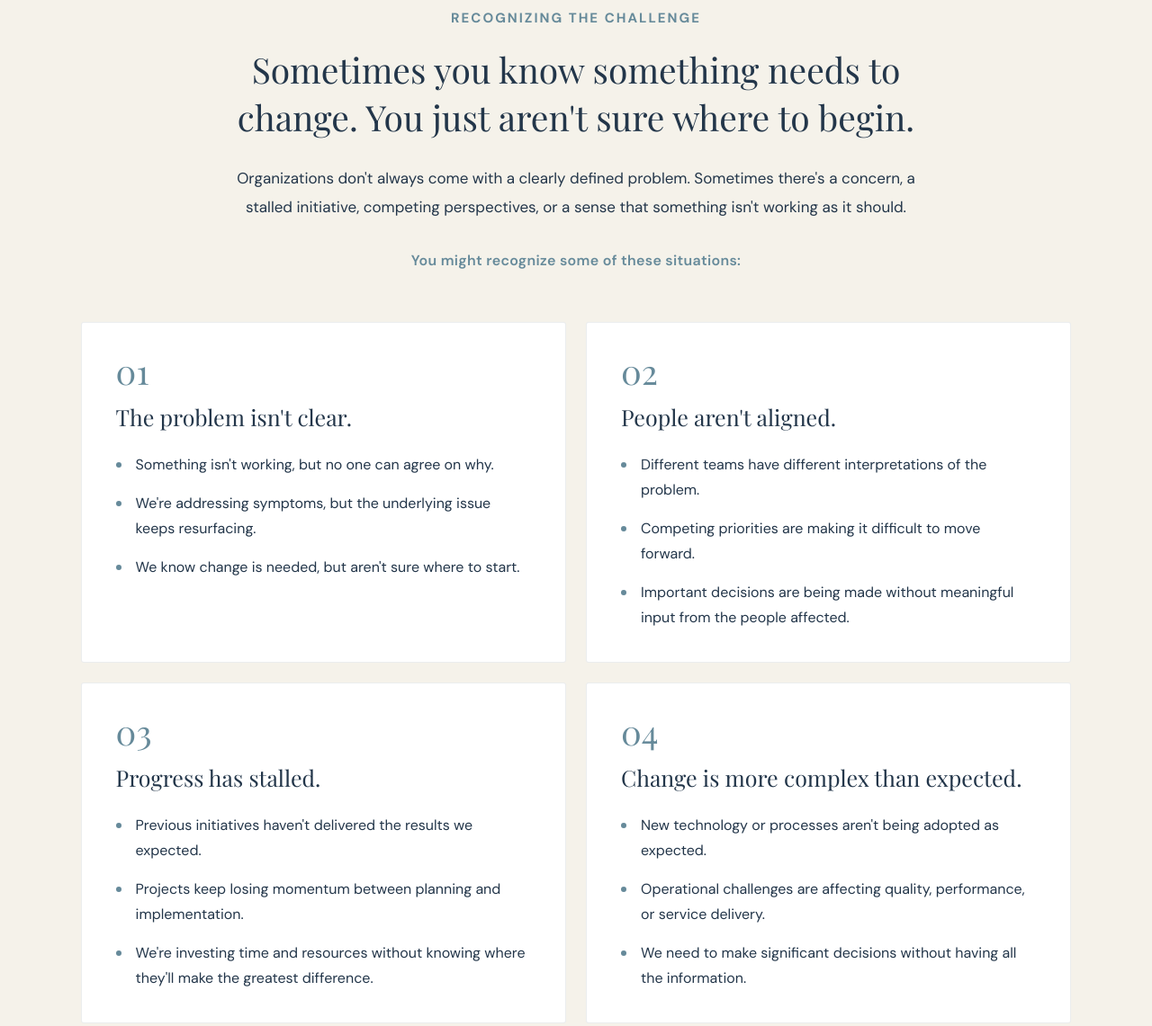
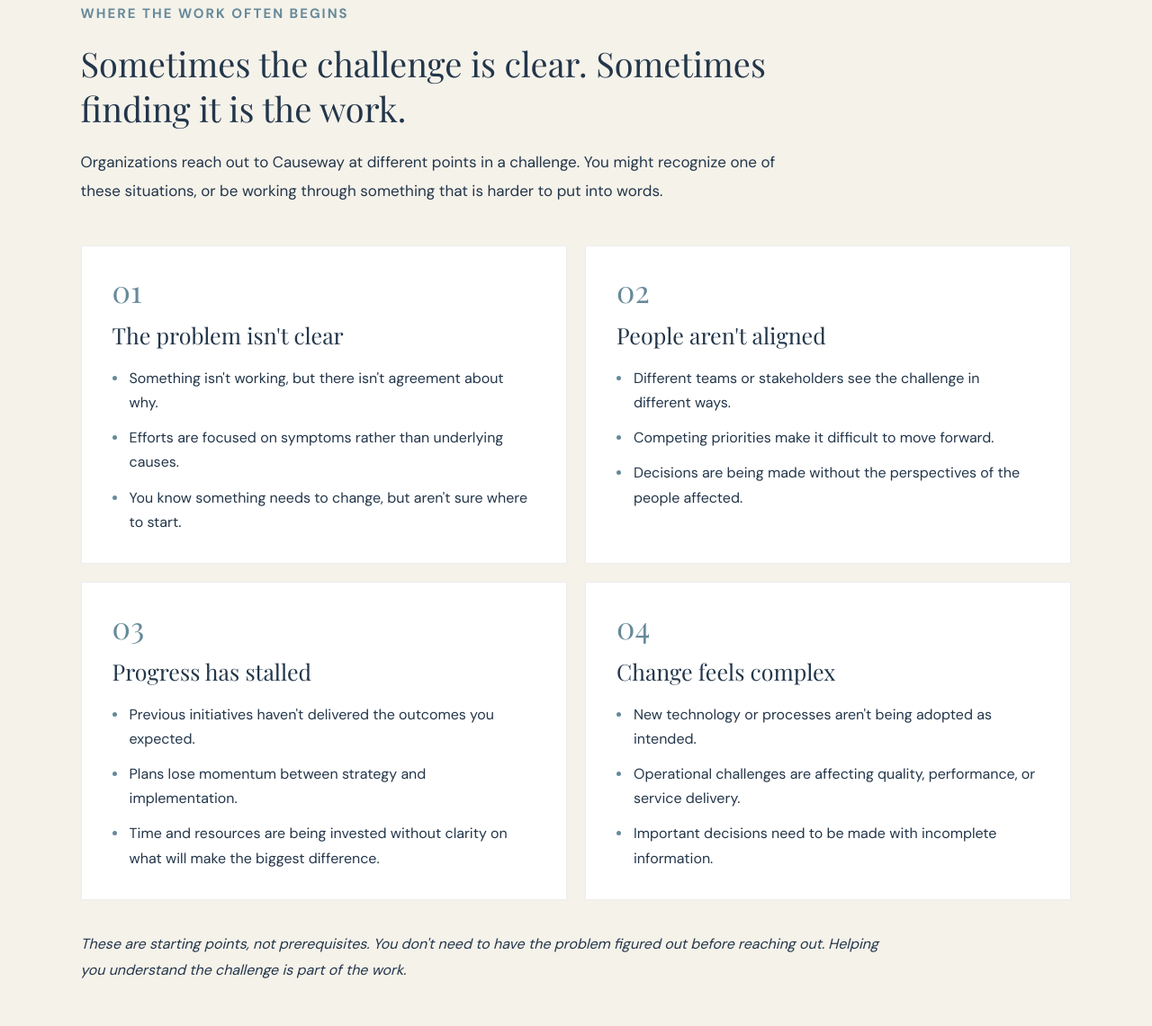
Before and after one commit to causewayconsultancy/causeway-website, an Astro site: page /services in a window 1280 px wide. Shown: the part 1054-2195 px from the top of the page at 90% size. Built offline with nearby package versions, Linux system fonts and the light colour scheme; Astro itself is replaced by a stand-in of ours.

Commit message:
Update services.astro

```diff
--- a/src/pages/services.astro
+++ b/src/pages/services.astro
@@ -71,45 +71,6 @@ const services = [
       "More purposeful implementation, stronger adoption, and meaningful improvements that can be sustained over time."
   }
 ];
-
-const challenges = [
-  {
-    number: "01",
-    title: "The problem isn't clear.",
-    examples: [
-      "Something isn't working, but no one can agree on why.",
-      "We're addressing symptoms, but the underlying issue keeps resurfacing.",
-      "We know change is needed, but aren't sure where to start."
-    ]
-  },
-  {
-    number: "02",
-    title: "People aren't aligned.",
-    examples: [
-      "Different teams have different interpretations of the problem.",
-      "Competing priorities are making it difficult to move forward.",
-      "Important decisions are being made without meaningful input from the people affected."
-    ]
-  },
-  {
-    number: "03",
-    title: "Progress has stalled.",
-    examples: [
-      "Previous initiatives haven't delivered the results we expected.",
-      "Projects keep losing momentum between planning and implementation.",
-      "We're investing time and resources without knowing where they'll make the greatest difference."
-    ]
-  },
-  {
-    number: "04",
-    title: "Change is more complex than expected.",
-    examples: [
-      "New technology or processes aren't being adopted as expected.",
-      "Operational challenges are affecting quality, performance, or service delivery.",
-      "We need to make significant decisions without having all the information."
-    ]
-  }
-];
 ---
 
 <BaseLayout
@@ -119,11 +80,9 @@ const challenges = [
   <section class="services">
 
     <!-- INTRODUCTION -->
-
     <div class="services-intro section">
       <div class="section-inner">
         <div class="intro-grid">
-
           <div class="intro-content">
             <p class="eyebrow">How Causeway Helps</p>
 
@@ -146,80 +105,82 @@ const challenges = [
 
           <div class="intro-image">
             <img
-              src="/causeway-philosophy-top.png"
-              alt="A diverse woman leading a discussion while a colleague listens attentively"
+              src="/services-collaboration.jpg"
+              alt="Colleagues collaborating in a welcoming, contemporary setting"
               loading="eager"
             />
           </div>
-
         </div>
       </div>
     </div>
 
-
-    <!-- ORGANIZATIONAL CHALLENGES -->
-
+    <!-- THE CHALLENGES ORGANIZATIONS FACE -->
     <section class="challenges-section">
-
       <div class="challenges-inner">
-
         <div class="challenges-heading">
-          <p class="eyebrow">Recognizing the Challenge</p>
-
-          <h2>Sometimes you know something needs to change. You just aren't sure where to begin.</h2>
-
-          <p class="challenges-intro">
-            Organizations don't always come with a clearly defined problem.
-            Sometimes there's a concern, a stalled initiative, competing
-            perspectives, or a sense that something isn't working as it
-            should.
-          </p>
-
-          <p class="challenges-prompt">
-            You might recognize some of these situations:
+          <p class="eyebrow">Where the Work Often Begins</p>
+          <h2>Sometimes the challenge is clear. Sometimes finding it is the work.</h2>
+          <p>
+            Organizations reach out to Causeway at different points in a
+            challenge. You might recognize one of these situations, or be
+            working through something that is harder to put into words.
           </p>
         </div>
 
         <div class="challenges-grid">
+          <article class="challenge-card">
+            <span class="challenge-number">01</span>
+            <h3>The problem isn't clear</h3>
+            <ul>
+              <li>Something isn't working, but there isn't agreement about why.</li>
+              <li>Efforts are focused on symptoms rather than underlying causes.</li>
+              <li>You know something needs to change, but aren't sure where to start.</li>
+            </ul>
+          </article>
 
-          {challenges.map((challenge) => (
           <article class="challenge-card">
+            <span class="challenge-number">02</span>
+            <h3>People aren't aligned</h3>
+            <ul>
+              <li>Different teams or stakeholders see the challenge in different ways.</li>
+              <li>Competing priorities make it difficult to move forward.</li>
+              <li>Decisions are being made without the perspectives of the people affected.</li>
+            </ul>
+          </article>
 
-              <span class="challenge-number">{challenge.number}</span>
+          <article class="challenge-card">
+            <span class="challenge-number">03</span>
+            <h3>Progress has stalled</h3>
+            <ul>
+              <li>Previous initiatives haven't delivered the outcomes you expected.</li>
+              <li>Plans lose momentum between strategy and implementation.</li>
+              <li>Time and resources are being invested without clarity on what will make the biggest difference.</li>
+            </ul>
+          </article>
 
-              <h3>{challenge.title}</h3>
-
+          <article class="challenge-card">
+            <span class="challenge-number">04</span>
+            <h3>Change feels complex</h3>
             <ul>
-                {challenge.examples.map((example) => (
-                  <li>{example}</li>
-                ))}
+              <li>New technology or processes aren't being adopted as intended.</li>
+              <li>Operational challenges are affecting quality, performance, or service delivery.</li>
+              <li>Important decisions need to be made with incomplete information.</li>
             </ul>
-
           </article>
-          ))}
-
         </div>
 
-        <div class="challenges-note">
-          <p>
+        <p class="challenges-note">
           These are starting points, not prerequisites. You don't need to
           have the problem figured out before reaching out. Helping you
           understand the challenge is part of the work.
         </p>
       </div>
-
-      </div>
-
     </section>
 
-
     <!-- SERVICES -->
-
     <div class="service-grid">
-
       {services.map((service, index) => (
         <article class={`service service-${index + 1}`}>
-
           <div class="service-inner">
 
             <span class="number">{service.number}</span>
@@ -231,7 +192,6 @@ const challenges = [
             </p>
 
             <div class="service-details">
-
               <h3>How Causeway Can Help</h3>
 
               <ul>
@@ -239,29 +199,20 @@ const challenges = [
                   <li>{detail}</li>
                 ))}
               </ul>
-
             </div>
 
             <div class="service-outcome">
-
               <h3>What This Makes Possible</h3>
-
               <p>{service.outcome}</p>
-
             </div>
 
           </div>
-
         </article>
       ))}
-
     </div>
 
-
-    <!-- VISUAL BREAK -->
-
+    <!-- APPROACH GROUNDED IN CURIOSITY -->
     <section class="collaboration-section">
-
       <div class="collaboration-grid">
 
         <div class="collaboration-image">
@@ -273,7 +224,6 @@ const challenges = [
         </div>
 
         <div class="collaboration-content">
-
           <p class="eyebrow">An Approach Grounded in Curiosity</p>
 
           <h2>Better decisions start with better questions.</h2>
@@ -290,20 +240,14 @@ const challenges = [
             the problem well enough to make a decision that moves things
             in the right direction.
           </p>
-
         </div>
 
       </div>
-
     </section>
 
-
     <!-- CLOSING -->
-
     <section class="services-closing">
-
       <div class="closing-inner">
-
         <p class="eyebrow">A Thoughtful Approach</p>
 
         <h2>Not every challenge needs the same approach.</h2>
@@ -320,17 +264,13 @@ const challenges = [
         <p class="closing-emphasis">
           The right next step starts with the right conversation.
         </p>
-
       </div>
-
     </section>
 
   </section>
 </BaseLayout>
 
-
 <style>
-
   /* INTRODUCTION */
 
   .services-intro {
@@ -374,7 +314,7 @@ const challenges = [
 
   .challenges-section {
     background: #F5F2EA;
-    padding: 90px 7%;
+    padding: 85px 7%;
   }
 
   .challenges-inner {
@@ -383,60 +323,49 @@ const challenges = [
   }
 
   .challenges-heading {
-    max-width: 850px;
-    margin: 0 auto 55px;
-    text-align: center;
+    max-width: 780px;
+    margin-bottom: 45px;
   }
 
   .challenges-heading h2 {
-    margin: 0 auto 25px;
-    max-width: 800px;
+    margin: 0 0 20px;
     color: #23364A;
     font-family: "Playfair Display", serif;
-    font-size: 39px;
+    font-size: 38px;
     font-weight: 400;
-    line-height: 1.35;
+    line-height: 1.3;
   }
 
-  .challenges-intro {
-    max-width: 760px;
-    margin: 0 auto 22px;
+  .challenges-heading > p:not(.eyebrow) {
+    margin: 0;
+    color: #23364A;
     font-size: 17px;
-    line-height: 1.9;
-  }
-
-  .challenges-prompt {
-    margin: 30px 0 0;
-    color: #668A9A;
-    font-size: 16px;
-    font-weight: 600;
-    letter-spacing: 0.3px;
+    line-height: 1.85;
   }
 
   .challenges-grid {
     display: grid;
     grid-template-columns: repeat(2, minmax(0, 1fr));
-    gap: 22px;
+    gap: 20px;
   }
 
   .challenge-card {
     background: #FFFFFF;
-    padding: 35px 38px;
+    padding: 32px 34px;
     border: 1px solid rgba(35, 54, 74, 0.09);
-    border-radius: 3px;
   }
 
   .challenge-number {
     display: block;
-    margin-bottom: 15px;
+    margin-bottom: 16px;
     color: #668A9A;
     font-family: "Playfair Display", serif;
-    font-size: 38px;
+    font-size: 34px;
     line-height: 1;
   }
 
   .challenge-card h3 {
-    margin: 0 0 22px;
+    margin: 0 0 17px;
     color: #23364A;
     font-family: "Playfair Display", serif;
     font-size: 25px;
@@ -452,10 +381,11 @@ const challenges = [
 
   .challenge-card li {
     position: relative;
-    padding-left: 22px;
-    margin-bottom: 15px;
+    padding-left: 19px;
+    margin-bottom: 12px;
+    color: #23364A;
     font-size: 16px;
-    line-height: 1.75;
+    line-height: 1.7;
   }
 
   .challenge-card li:last-child {
@@ -465,29 +395,21 @@ const challenges = [
   .challenge-card li::before {
     content: "";
     position: absolute;
+    top: 11px;
     left: 0;
-    top: 11px;
-    width: 6px;
-    height: 6px;
+    width: 5px;
+    height: 5px;
     border-radius: 50%;
     background: #668A9A;
   }
 
   .challenges-note {
-    max-width: 850px;
-    margin: 45px auto 0;
-    padding-top: 25px;
-    border-top: 1px solid rgba(35, 54, 74, 0.2);
-    text-align: center;
-  }
-
-  .challenges-note p {
-    margin: 0;
+    max-width: 900px;
+    margin: 35px 0 0;
     color: #23364A;
-    font-family: "Playfair Display", serif;
-    font-size: 22px;
+    font-size: 16px;
+    line-height: 1.8;
     font-style: italic;
-    line-height: 1.7;
   }
 
 
@@ -602,10 +524,11 @@ const challenges = [
   }
 
 
-  /* COLLABORATION IMAGE SECTION */
+  /* APPROACH GROUNDED IN CURIOSITY */
 
   .collaboration-section {
-    background: #F5F2EA;
+    background: #FFFFFF;
+    color: #23364A;
     padding: 85px 7%;
   }
 
@@ -631,8 +554,13 @@ const challenges = [
     display: block;
   }
 
+  .collaboration-content .eyebrow {
+    color: #668A9A;
+  }
+
   .collaboration-content h2 {
     margin: 0 0 25px;
+    color: #23364A;
     font-family: "Playfair Display", serif;
     font-size: 36px;
     font-weight: 400;
@@ -640,6 +568,7 @@ const challenges = [
   }
 
   .collaboration-content > p:not(.eyebrow) {
+    color: #23364A;
     font-size: 17px;
     line-height: 1.85;
     margin-bottom: 20px;
@@ -686,10 +615,9 @@ const challenges = [
   }
 
 
-  /* TABLET */
+  /* MOBILE */
 
   @media (max-width: 850px) {
-
     .intro-grid {
       grid-template-columns: 1fr;
       gap: 35px;
@@ -701,6 +629,18 @@ const challenges = [
 
     .service {
       padding: 50px 8%;
+    }
+
+    .challenges-section {
+      padding: 65px 7%;
+    }
+
+    .challenges-grid {
+      gap: 16px;
+    }
+
+    .challenge-card {
+      padding: 27px 25px;
     }
 
     .service h2 {
@@ -719,22 +659,9 @@ const challenges = [
     .collaboration-content h2 {
       font-size: 32px;
     }
-
-    .challenges-section {
-      padding: 70px 6%;
   }
 
-    .challenge-card {
-      padding: 30px;
-    }
-
-  }
-
-
-  /* MOBILE */
-
   @media (max-width: 600px) {
-
     .services-intro {
       padding-top: 40px;
       padding-bottom: 50px;
@@ -748,29 +675,29 @@ const challenges = [
       height: 270px;
     }
 
+    .service-grid {
+      grid-template-columns: 1fr;
+    }
+
     .challenges-section {
       padding: 55px 7%;
-    }
-
-    .challenges-heading {
-      margin-bottom: 35px;
     }
 
     .challenges-heading h2 {
       font-size: 30px;
     }
 
-    .challenges-intro {
+    .challenges-heading > p:not(.eyebrow) {
       font-size: 16px;
     }
 
     .challenges-grid {
       grid-template-columns: 1fr;
-      gap: 16px;
+      gap: 14px;
     }
 
     .challenge-card {
-      padding: 28px 25px;
+      padding: 26px 24px;
     }
 
     .challenge-card h3 {
@@ -782,15 +709,7 @@ const challenges = [
     }
 
     .challenges-note {
-      margin-top: 35px;
-    }
-
-    .challenges-note p {
-      font-size: 20px;
-    }
-
-    .service-grid {
-      grid-template-columns: 1fr;
+      font-size: 15px;
     }
 
     .service {
@@ -853,7 +772,5 @@ const challenges = [
     .services-closing .closing-emphasis {
       font-size: 21px;
     }
-
   }
-
 </style>
```
Lines whose indentation alone changed are shown as unchanged.
